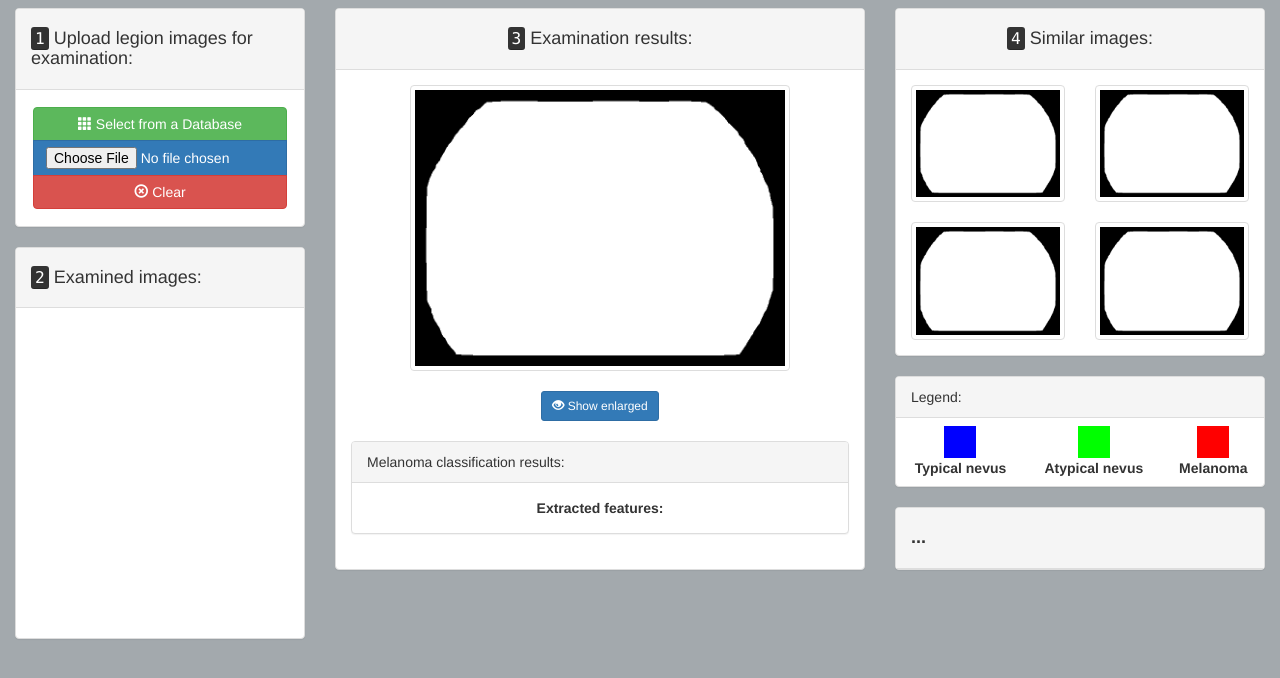
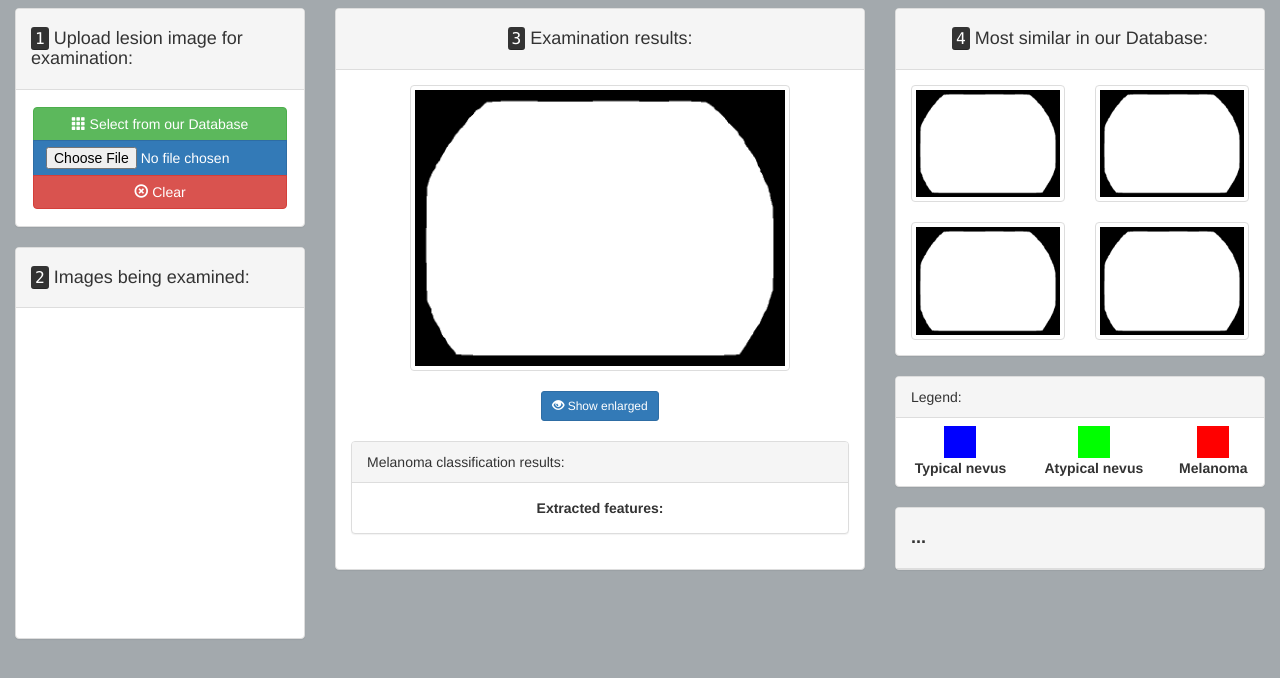
Before and after one commit to gakarak/webcrdf, a Django app: template webcrdf/templates/appmelanoma.html in a window 1280 px wide. Shown: the part 52-730 px from the top of the page. Run offline with Django 3.2, Linux system fonts and the light colour scheme; the template is opened without the code that fills it, so the values that code supplies are empty; parts of the project's set-up code (start-up, migrations or seed data) failed here and were passed over; some libraries are stand-ins or nearby versions.

Commit message:
fix text

```diff
--- a/webcrdf/templates/appdrugres.html
+++ b/webcrdf/templates/appdrugres.html
@@ -37,7 +37,7 @@
             <div class="panel-body">
                 <div class="btn-group-vertical" role="group" style="width: 100%">
                     <a href="#" class="btn btn-success btn-block" id="id-showdb" data-toggle="modal" data-target="#myModal">
-                        <span class="glyphicon glyphicon-th"></span> Select from a Database
+                        <span class="glyphicon glyphicon-th"></span> Select from our Database
                     </a>
                     <button id="id_btn_showUploadDialog" type="button" class="btn btn-primary">
                         <span class="glyphicon glyphicon-cloud-upload"></span> Upload CT-Image
@@ -233,7 +233,7 @@
             </ul>
             <div class="tab-content">
                 <div role="tabpanel" class="tab-pane active" id="tab_nifti">
-                    <h2>Please, select NIfTi format</h2>
+                    <h2>Please, select image in NIfTi format</h2>
                     <table class="table">
                         <tbody>
                             <tr>
--- a/webcrdf/templates/appmelanoma.html
+++ b/webcrdf/templates/appmelanoma.html
@@ -63,13 +63,13 @@
             <div class="col-xs-12 col-sm-4 col-md-12 col-lg-12">
                 <div class="panel panel-default">
                     <div class="panel-heading">
-                        <h4> <kbd>1</kbd> Upload legion images for examination:</h4>
+                        <h4> <kbd>1</kbd> Upload lesion image for examination:</h4>
                     </div>
                     <div class="panel-body">
                         {% block upload %}
                             <form role="form" id="id_form_upload" style="padding: 2px" enctype="multipart/form-data" method="post" action="{% url 'appmelanoma:upload' %}">
                                 <div class="btn-group-vertical" style="width: 100%">
-                                    <a href="#" class="btn btn-success btn-block" id="id_showdb" data-toggle="modal" data-target="#myModal"><span class="glyphicon glyphicon-th"></span> Select from a Database</a>
+                                    <a href="#" class="btn btn-success btn-block" id="id_showdb" data-toggle="modal" data-target="#myModal"><span class="glyphicon glyphicon-th"></span> Select from our Database</a>
                                     <input class="btn btn-primary" type="file" value="file" name="file" id="id_file" />
                                     <a class="btn btn-danger" href="{% url 'appmelanoma:clean' %}"><span class="glyphicon glyphicon-remove-circle"></span> Clear </a>
                                 </div>
@@ -81,7 +81,7 @@
             <div class="col-xs-12 col-sm-8 col-md-12 col-lg-12">
                 <div class="panel panel-default">
                     <div class="panel-heading">
-                        <h4> <kbd>2</kbd> Examined images:</h4>
+                        <h4> <kbd>2</kbd> Images being examined:</h4>
                     </div>
                     <div class="panel-body">
                         <div id="user_images" style="min-height: 300px;">
@@ -135,7 +135,7 @@
             <div class="col-sm-12 col-md-6 col-lg-5">
                 <div class="panel panel-default">
                     <div class="panel-heading">
-                        <h4> <kbd>4</kbd> Similar images:</h4>
+                        <h4> <kbd>4</kbd> Most similar in our Database:</h4>
                     </div>
                     <div class="panel-body">
                         <div class="row">
--- a/webcrdf/templates/appsegmct.html
+++ b/webcrdf/templates/appsegmct.html
@@ -33,7 +33,7 @@
             <div class="panel-body">
                 <div class="btn-group-vertical" role="group" style="width: 100%">
                     <a href="#" class="btn btn-success btn-block" id="id-showdb" data-toggle="modal" data-target="#myModal">
-                        <span class="glyphicon glyphicon-th"></span> Select from a Database
+                        <span class="glyphicon glyphicon-th"></span> Select from our Database
                     </a>
                     <button type="button" class="btn btn-primary" data-toggle="modal" data-target="#id_dialog">
                         <span class="glyphicon glyphicon-cloud-upload"></span> Upload CT-Image
@@ -156,7 +156,7 @@
             </ul>
             <div class="tab-content">
                 <div role="tabpanel" class="tab-pane active" id="tab_nifti">
-                    <h2>Please, select NIfTi format</h2>
+                    <h2>Please, select 3D CT-image in NIfTi format</h2>
                     <hr>
                     {% block upload %}
                         <form role="form" id="id_form_upload" style="padding: 2px" enctype="multipart/form-data" method="post" action="{% url 'appsegmct:upload' %}">
--- a/webcrdf/templates/appsegmxr.html
+++ b/webcrdf/templates/appsegmxr.html
@@ -30,13 +30,13 @@
             <div class="col-xs-12 col-sm-4 col-md-4 col-lg-3">
                 <div class="panel panel-default">
                     <div class="panel-heading">
-                        <h4> <kbd>1</kbd> Upload your X-Ray chest images:</h4>
+                        <h4> <kbd>1</kbd> Upload your X-Ray chest image:</h4>
                     </div>
                     <div class="panel-body">
                         {% block upload %}
                             <form role="form" id="id_form_upload" style="padding: 2px" enctype="multipart/form-data" method="post" action="{% url 'appsegmxr:upload' %}">
                                 <div class="btn-group-vertical" style="width: 100%;">
-                                    <a href="#" class="btn btn-success btn-block" id="id_showdb" data-toggle="modal" data-target="#myModal"><span class="glyphicon glyphicon-th"></span> Select from a Database</a>
+                                    <a href="#" class="btn btn-success btn-block" id="id_showdb" data-toggle="modal" data-target="#myModal"><span class="glyphicon glyphicon-th"></span> Select from our Database</a>
                                     <input class="btn btn-primary" type="file" value="file" name="file" id="id_file" />
                                     <a class="btn btn-danger" href="{% url 'appsegmxr:clean' %}"><span class="glyphicon glyphicon-remove-circle"></span> Remove files</a>
                                 </div>
--- a/webcrdf/templates/appxray.html
+++ b/webcrdf/templates/appxray.html
@@ -34,7 +34,7 @@
                 {% block upload %}
                     <form role="form" id="id_form_upload" style="padding: 2px" enctype="multipart/form-data" method="post" action="{% url 'appxray:upload' %}">
                         <div class="btn-group-vertical" style="width: 100%">
-                            <a href="#" class="btn btn-success btn-block" id="id_showdb" data-toggle="modal" data-target="#myModal"><span class="glyphicon glyphicon-th"></span> Select from a Database</a>
+                            <a href="#" class="btn btn-success btn-block" id="id_showdb" data-toggle="modal" data-target="#myModal"><span class="glyphicon glyphicon-th"></span> Select from our Database</a>
                             <input class="btn btn-primary" type="file" value="file" name="file" id="id_file" />
                             <a class="btn btn-danger" href="{% url 'appxray:clean' %}"><span class="glyphicon glyphicon-remove-circle"></span> Remove files</a>
                         </div>
@@ -55,7 +55,7 @@
             <div class="col-md-8 col-lg-6">
                 <div class="panel panel-default algnc">
                     <div class="panel-heading">
-                        <h4> <kbd>2</kbd> Select ROI and push search-query:</h4>
+                        <h4> <kbd>2</kbd> Select ROI for searching similar:</h4>
                         <div class="row">
                             <a href="#" class="btn btn-primary" id="id_roisearch"><span class="glyphicon glyphicon-search"></span> Search ROI</a>
                             <span id="id_help" title='<span class="glyphicon glyphicon glyphicon-question-sign"></span> <b>LeftMouseButton</b> - change ROI position<br><b>RightMouseButton</b> - change ROI size' data-html="true" style="border-bottom: 1px dashed #000080; margin: 12px">Help</span>
```
